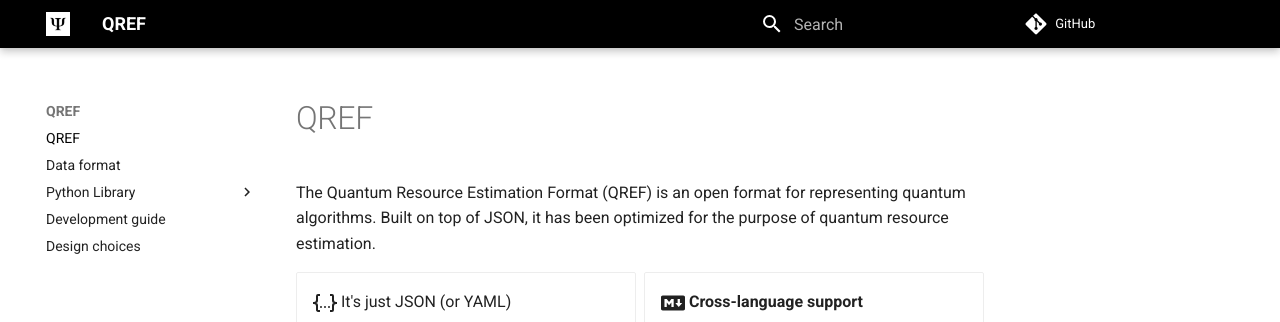
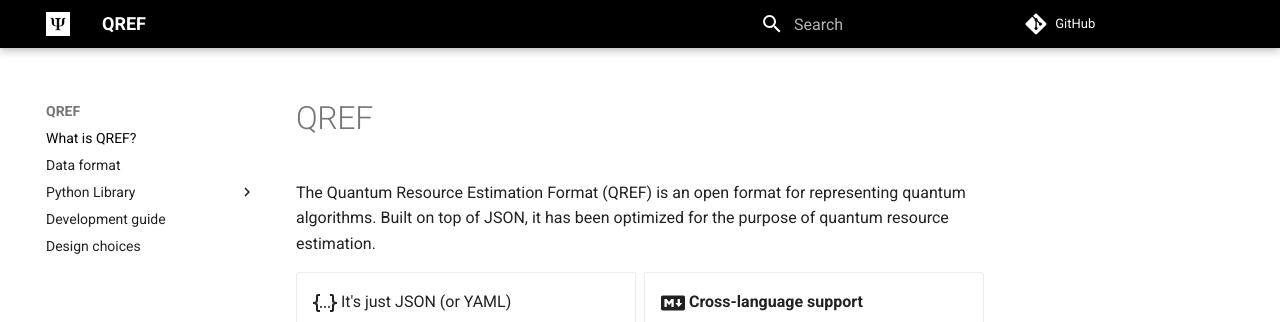
Before and after one commit to PsiQ/qref, an MkDocs documentation site: the page built from docs/index.md, in a window 1280 px wide. Shown: the top 322 px of the page. Built offline with MkDocs 1.6.1 and Material for MkDocs 9.7.7, drawn with Linux system fonts in a browser that asks for light colours; comment, search, counter and statistics services are not loaded; the version menu is left out.

Commit message:
Giving first section titles due to how docs are created in construct

```diff
--- a/mkdocs.yml
+++ b/mkdocs.yml
@@ -5,10 +5,10 @@
 copyright: Copyright © 2023-2024 PsiQuantum Corp.
 repo_url: https://github.com/psiq/qref
 nav:
-  - index.md
+  - What is QREF?: index.md
   - format.md
   - Python Library:
-      - library/userguide.md
+      - User Guide: library/userguide.md
       - API Reference:
           - qref: library/reference/qref.md
           - qref.schema_v1: library/reference/qref.schema_v1.md
```
